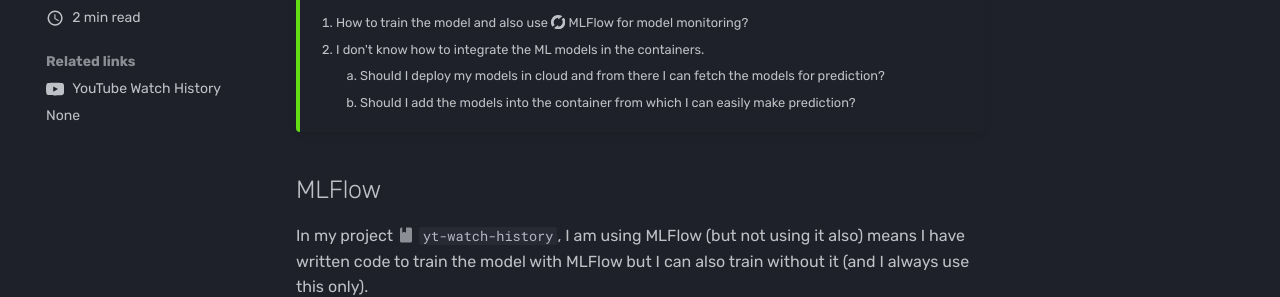
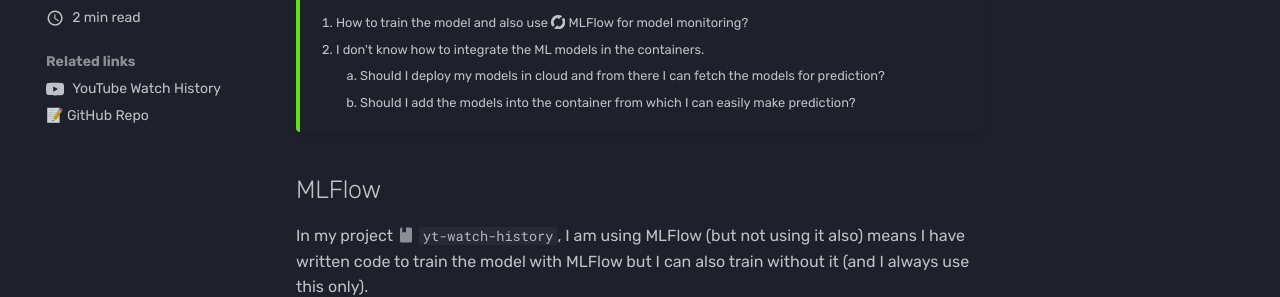
Before and after one commit to arv-anshul/arv-anshul.github.io, an MkDocs documentation site: the page built from docs/blog/posts/2024/ml_systems_doubts.md, in a window 1280 px wide. Shown: the part 361-658 px from the top of the page. Built offline with MkDocs 1.6.1 and Material for MkDocs 9.7.7, drawn with Linux system fonts in a browser that asks for light colours.

Commit message:
blog: Update links in ml_systems_doubts.md

```diff
--- a/docs/blog/posts/2024/ml_systems_doubts.md
+++ b/docs/blog/posts/2024/ml_systems_doubts.md
@@ -5,7 +5,7 @@
 description: My doubts around creating and working ML Systems.
 links:
   - project/yt-watch-history/index.md
-  - https://github.com/arv-anshul/yt-watch-history/
+  - "📝 GitHub Repo": https://github.com/arv-anshul/yt-watch-history/
 ---
 
 # ML Systems Dobuts
```
